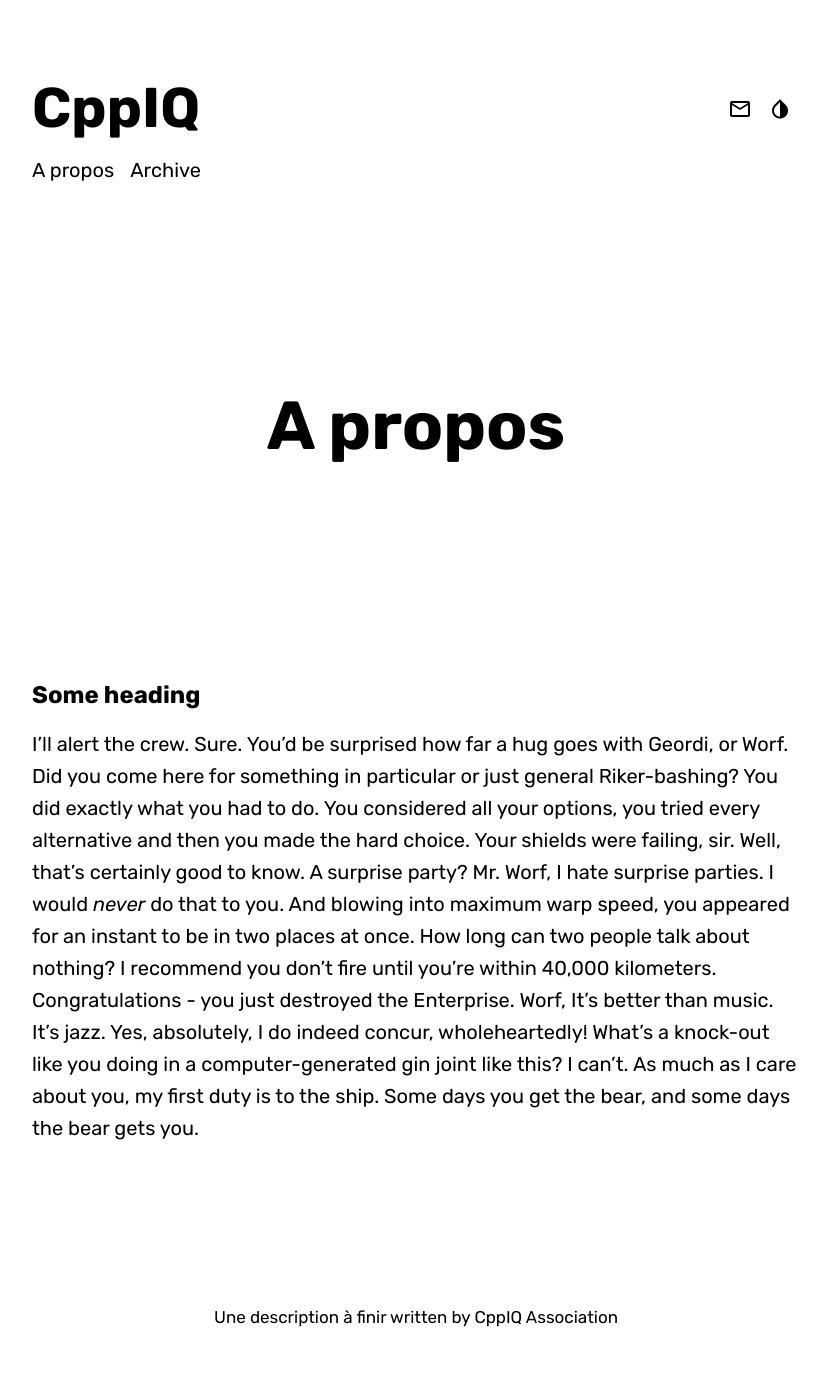
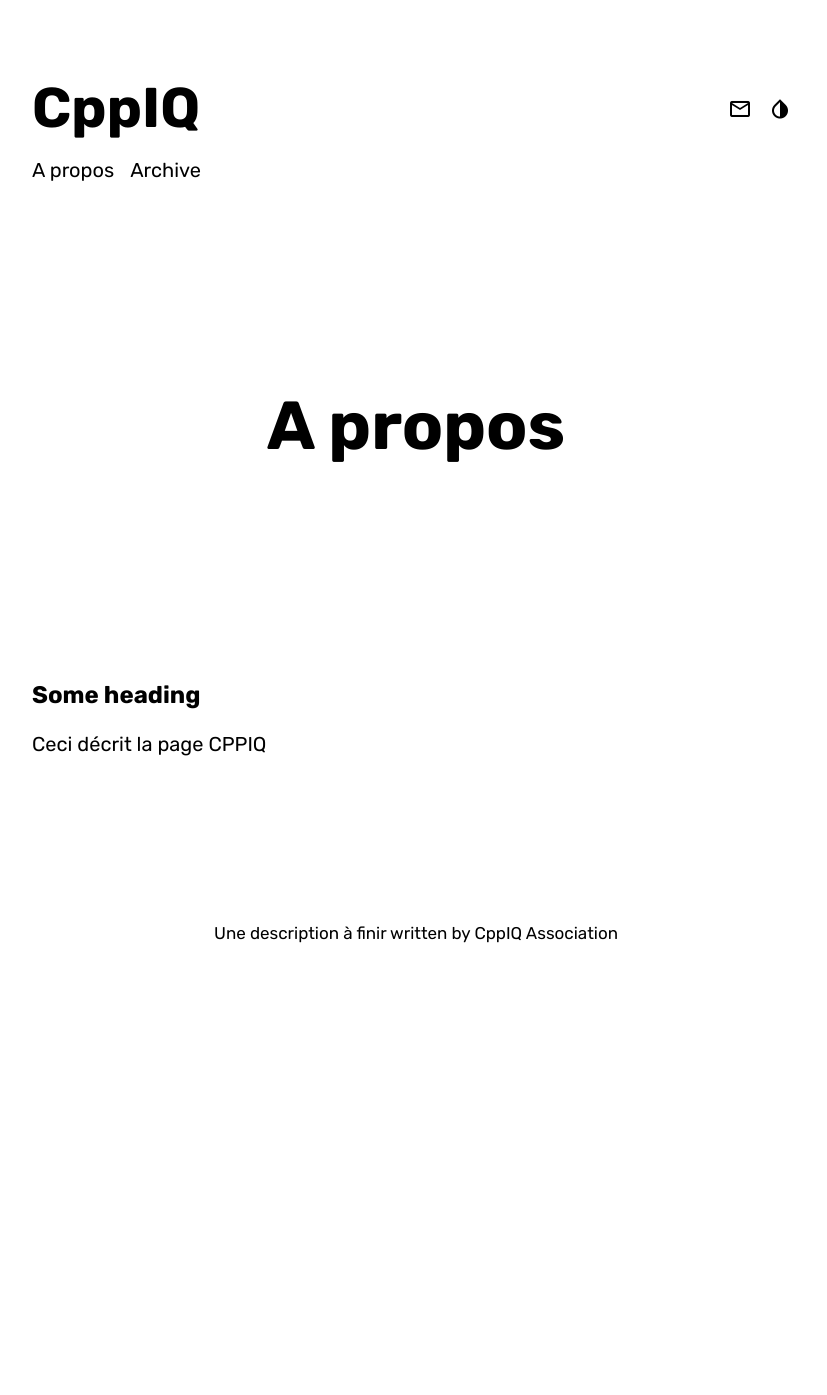
Before and after one commit to CPRETOT/CppIQ, a Jekyll site: the page built from about.md, in a window 1280 px wide. Shown: the whole page, without its empty margins (224-1051 px from the left). Built offline with Jekyll 4.4.1, drawn with Linux system fonts in a browser that asks for light colours; some web fonts are replaced; after the commit the page ends 1011 px from its top, so only the background shows below that.

Commit message:
modification test page a propos

```diff
--- a/about.md
+++ b/about.md
@@ -10,7 +10,6 @@ published: true
 
 ## Some heading
 
-I'll alert the crew. Sure. You'd be surprised how far a hug goes with Geordi, or Worf. Did you come here for something in particular or just general Riker-bashing? You did exactly what you had to do. You considered all your options, you tried every alternative and then you made the hard choice. Your shields were failing, sir. Well, that's certainly good to know. A surprise party? Mr. Worf, I hate surprise parties. I would *never* do that to you. And blowing into maximum warp speed, you appeared for an instant to be in two places at once. How long can two people talk about nothing? I recommend you don't fire until you're within 40,000 kilometers. Congratulations - you just destroyed the Enterprise. Worf, It's better than music. It's jazz. Yes, absolutely, I do indeed concur, wholeheartedly! What's a knock-out like you doing in a computer-generated gin joint like this? I can't. As much as I care about you, my first duty is to the ship. Some days you get the bear, and some days the bear gets you.
-
+Ceci décrit la page CPPIQ
 
 </div>
```
